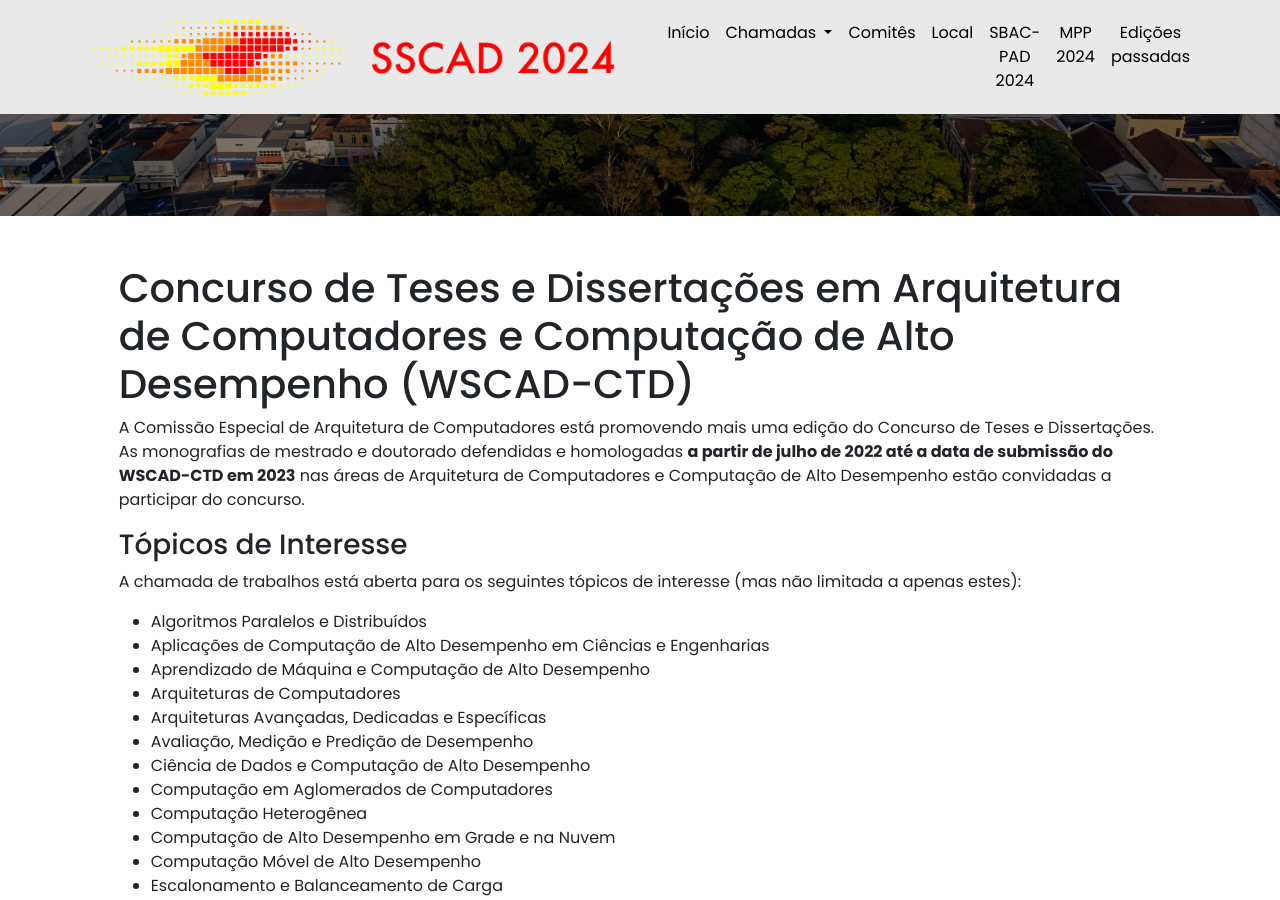
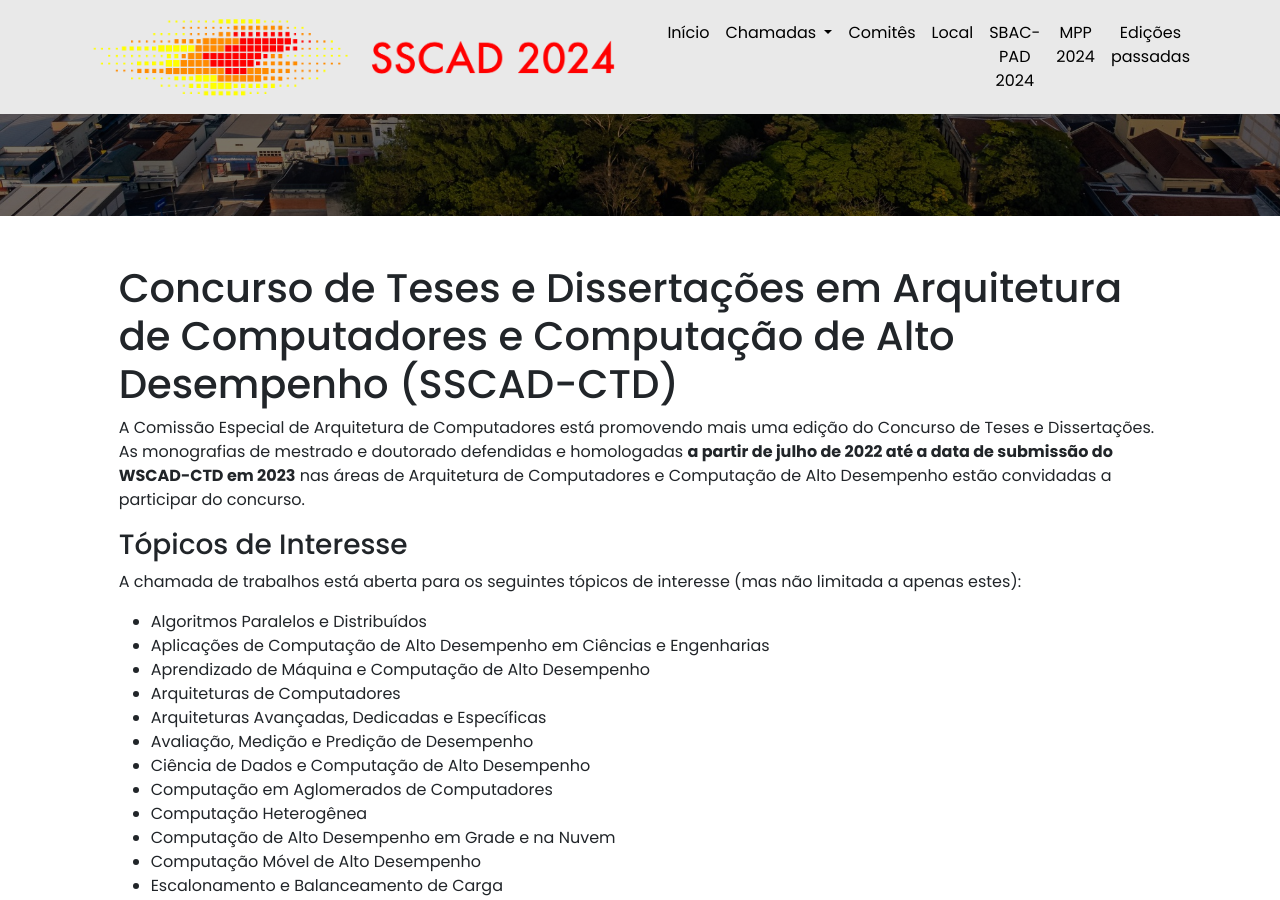
Before and after one commit to ce-acpad/sscad2024, a Jekyll site: the page built from cfp_ctd.html, in a window 1280 px wide and 900 px high, scrolled down 331 px. Built offline with Jekyll 4.4.1, drawn with Linux system fonts in a browser that asks for light colours.

Commit message:
Update cfp_ctd.html

```diff
--- a/cfp_ctd.html
+++ b/cfp_ctd.html
@@ -12,7 +12,7 @@ permalink: /cfp_ctd/
     <div class="row">
         <div class="col-md-10 offset-md-1">
 <br /><br />
-<h1>Concurso de Teses e Dissertações em Arquitetura de Computadores e Computação de Alto Desempenho (WSCAD-CTD)</h1>
+<h1>Concurso de Teses e Dissertações em Arquitetura de Computadores e Computação de Alto Desempenho (SSCAD-CTD)</h1>
 
 
 <p>A Comissão Especial de Arquitetura de Computadores está promovendo mais uma edição do Concurso de Teses e Dissertações. As monografias de mestrado e doutorado defendidas e homologadas <strong>a partir de julho de 2022 até a data de submissão do WSCAD-CTD em 2023</strong> nas áreas de Arquitetura de Computadores e Computação de Alto Desempenho estão convidadas a participar do concurso.</p>
```
